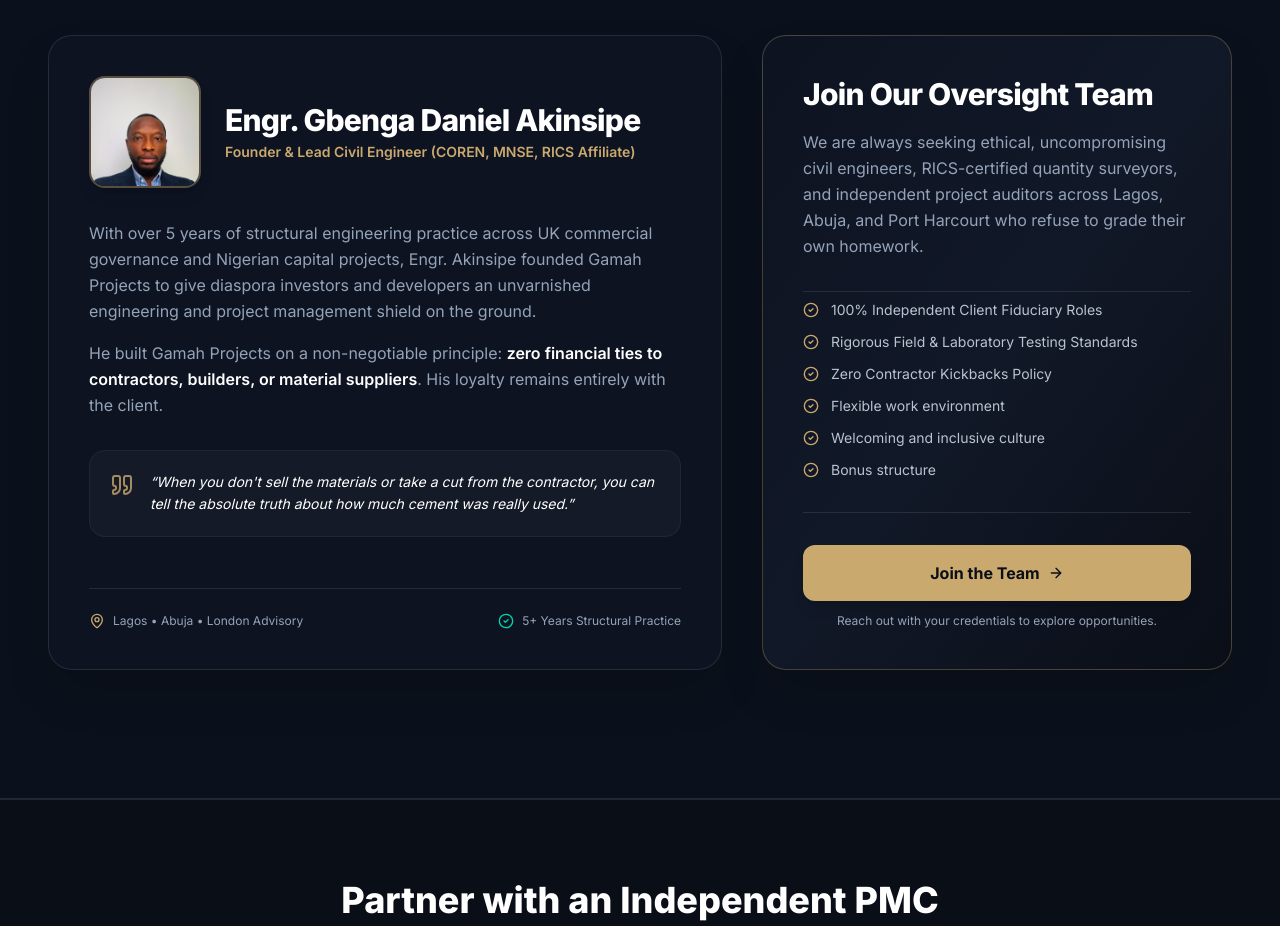
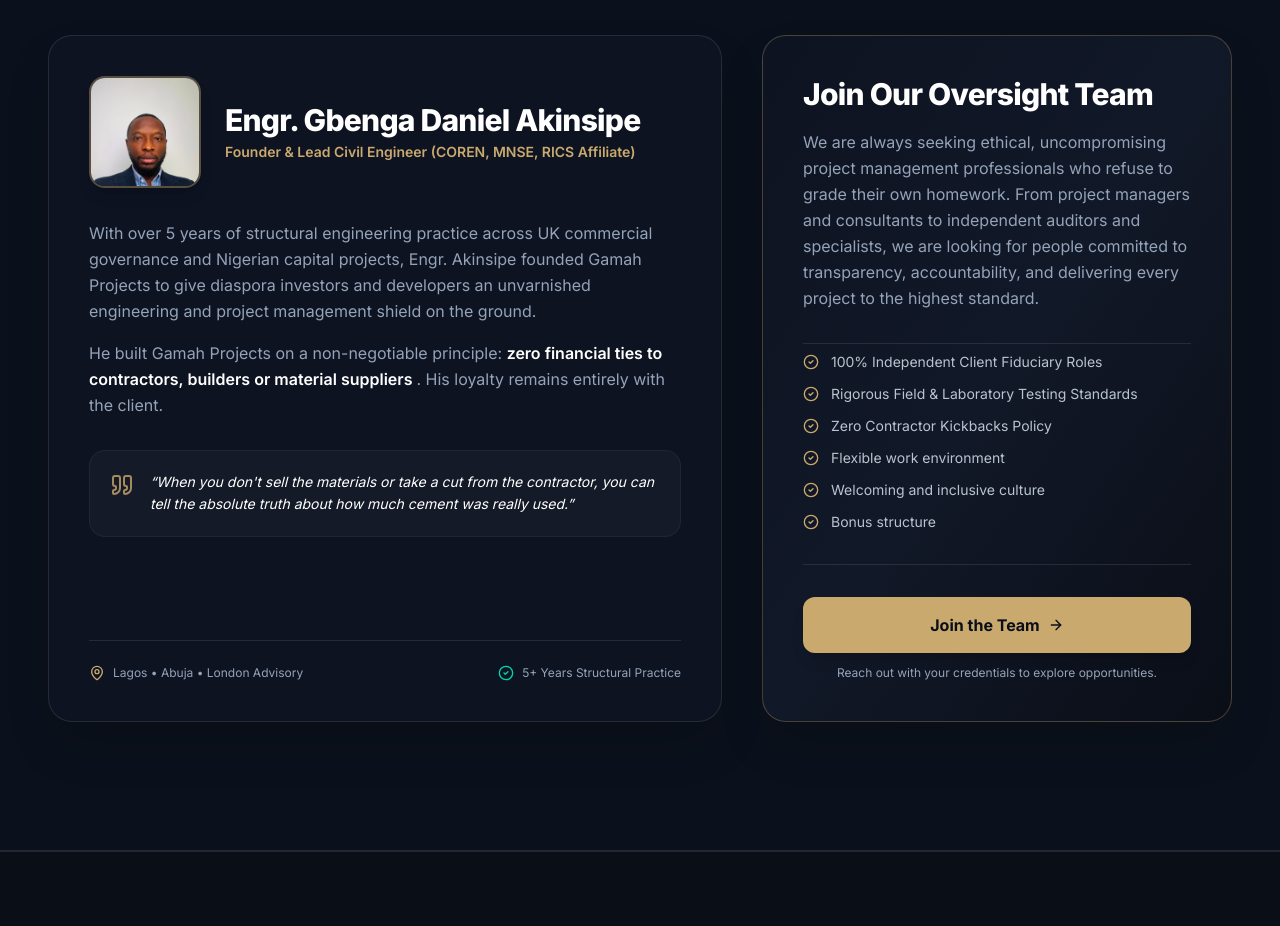
Before and after one commit to Oladotunlaniyan/Gammah, a React (Vite) app: page /about in a window 1280 px wide. Shown: the part 3180-4106 px from the top of the page. Built offline with nearby package versions, Linux system fonts and the light colour scheme.

Commit message:
fix: content correction pt-2

```diff
--- a/src/pages/AboutPage.tsx
+++ b/src/pages/AboutPage.tsx
@@ -346,7 +346,7 @@
                     With over 5 years of structural engineering practice across UK commercial governance and Nigerian capital projects, Engr. Akinsipe founded Gamah Projects to give diaspora investors and developers an unvarnished engineering and project management shield on the ground.
                   </p>
                   <p>
-                    He built Gamah Projects on a non-negotiable principle: <strong className="text-white font-semibold">zero financial ties to contractors, builders, or material suppliers</strong>. His loyalty remains entirely with the client.
+                    He built Gamah Projects on a non-negotiable principle: <strong className="text-white font-semibold">zero financial ties to contractors, builders or material suppliers </strong>. His loyalty remains entirely with the client.
                   </p>
                 </div>
 
@@ -382,7 +382,7 @@
                     Join Our Oversight Team
                   </h3>
                   <p className="font-sans text-sm sm:text-base text-[#94a3b8] leading-relaxed">
-                    We are always seeking ethical, uncompromising civil engineers, RICS-certified quantity surveyors, and independent project auditors across Lagos, Abuja, and Port Harcourt who refuse to grade their own homework.
+                    We are always seeking ethical, uncompromising project management professionals who refuse to grade their own homework. From project managers and consultants to independent auditors and specialists, we are looking for people committed to transparency, accountability, and delivering every project to the highest standard.
                   </p>
                 </div>
 
```
